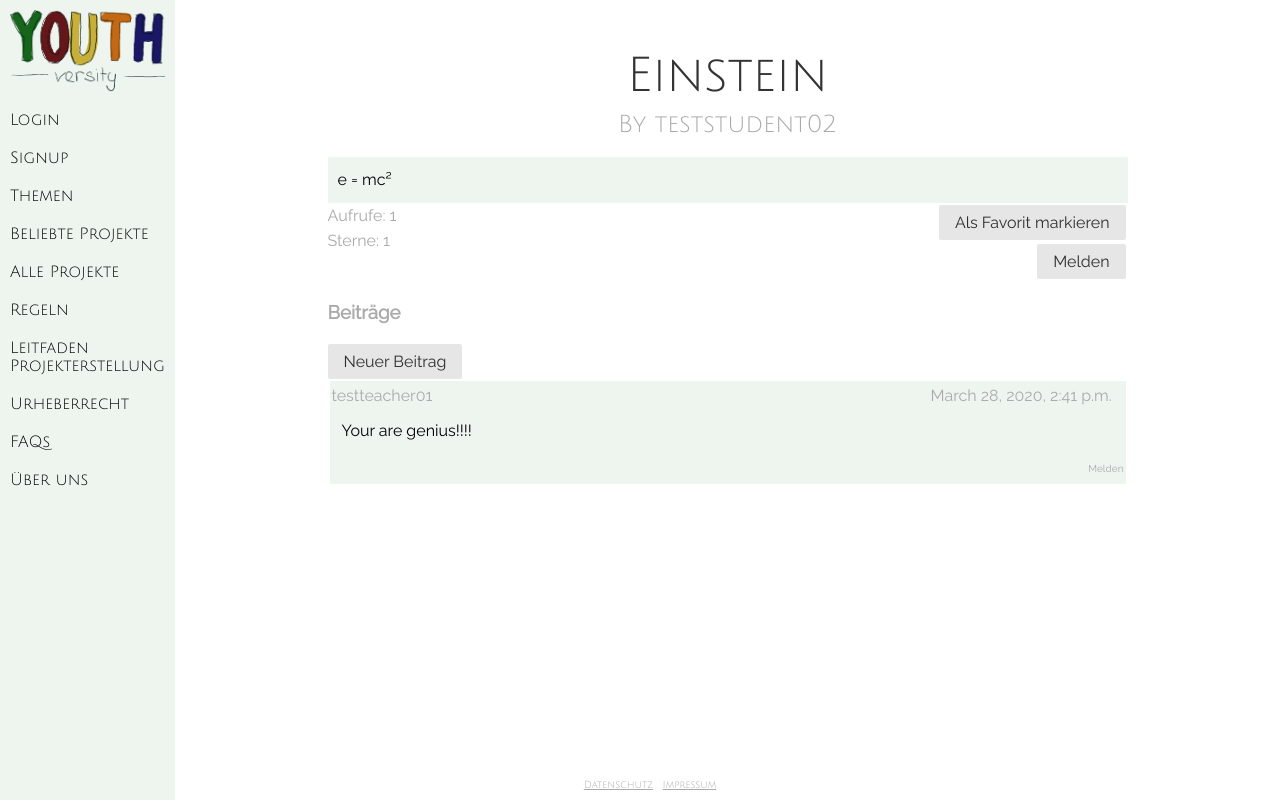
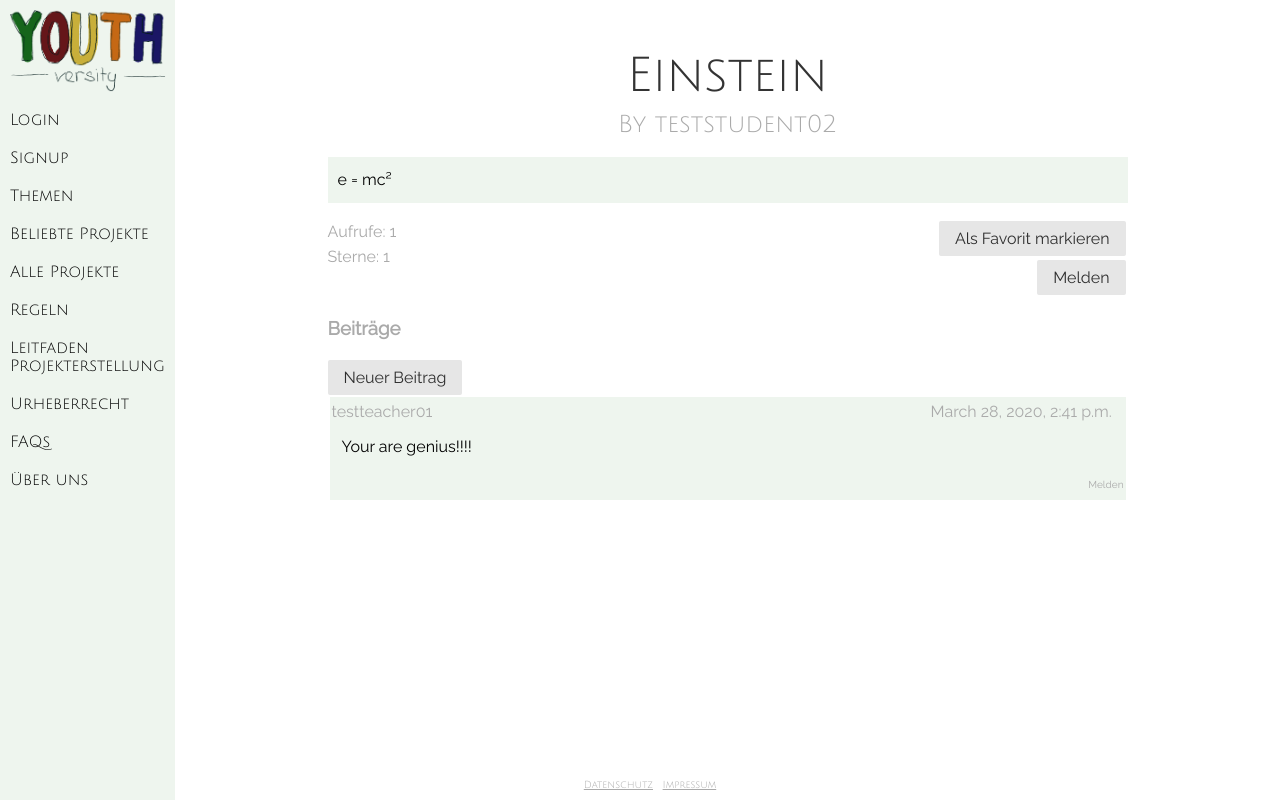
Before and after one commit to 61a58e50be/youthversity, a Django app: page /projects/2/ in a window 1280 px wide. Run offline with Django 3.2, Linux system fonts and the light colour scheme; data comes from the database, SQL or seed files in the repository.

Commit message:
added a margin from post to upvote area

```diff
--- a/youthversity/backend/static/youthversity.css
+++ b/youthversity/backend/static/youthversity.css
@@ -83,7 +83,9 @@
   font-size: x-small;
 }
 
-.youthversity-upvote-box {}
+.youthversity-upvote-box {
+  margin-top: 1em;
+}
 
 .youthversity-upvote-box .pure-button {
   margin: 2px;
--- a/youthversity/backend/templates/project.html
+++ b/youthversity/backend/templates/project.html
@@ -15,13 +15,13 @@
     {{post.content}}
   </div>
 
-  <div class=" pure-g">
+  <div class=" pure-g youthversity-upvote-box">
     <div class="pure-u-1 pure-u-md-1-2">
       Aufrufe: {{ post.calls }}<br>
       Sterne: {{ post.upvotes.count }}<br>
     </div>
 
-    <div class="pure-u-1 pure-u-md-1-2 youthversity-upvote-box" align="right">
+    <div class="pure-u-1 pure-u-md-1-2" align="right">
       {% if user.be_user not in post.upvotes.all %}
       <a class="pure-button" href="{% url 'upvote_post' post.id %}">Als Favorit markieren</a>
       <br>
```
